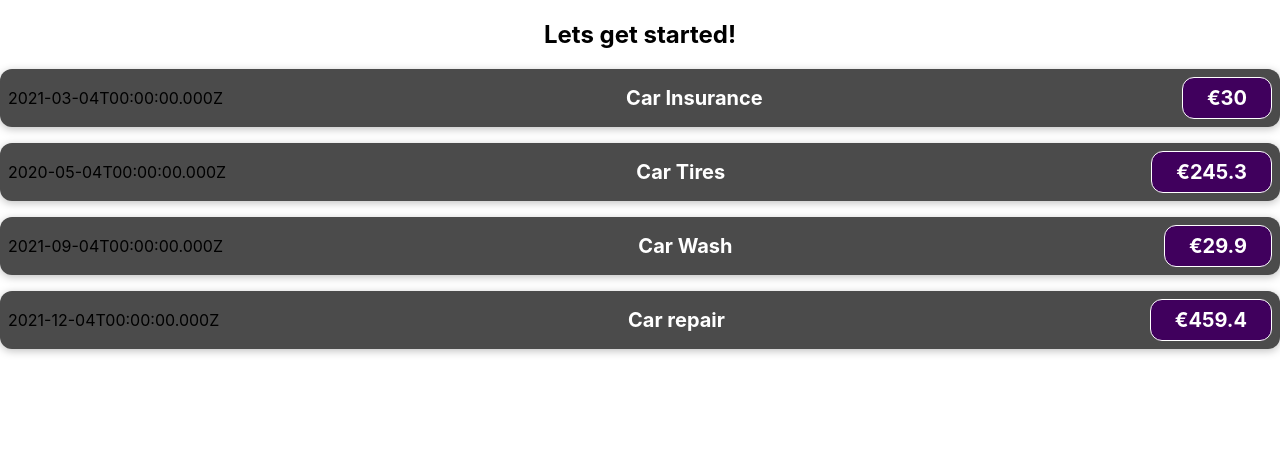
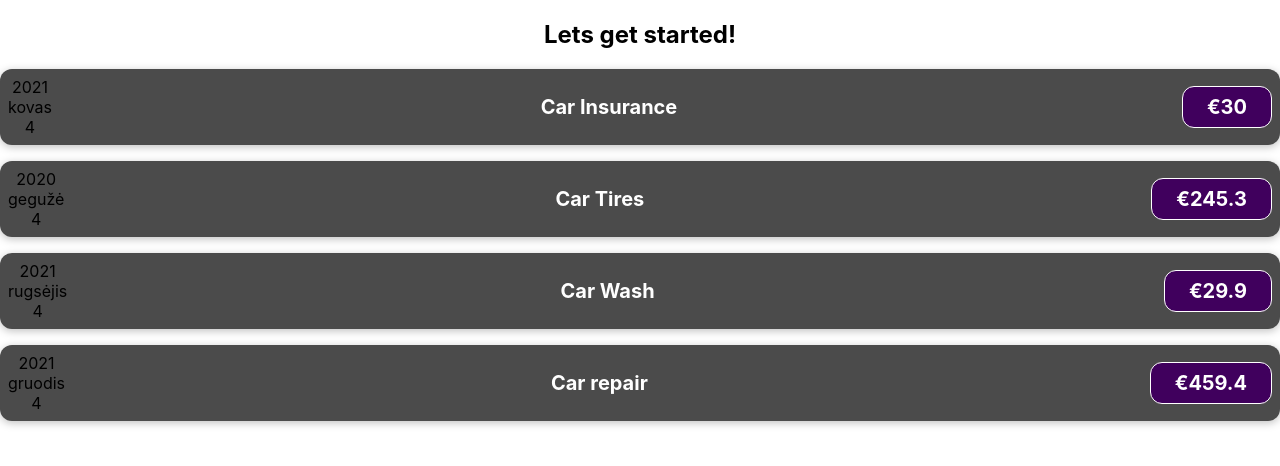
Before and after one commit to rolandasan/react-complete-guide, a React (Create React App) app: page / in a window 1280 px wide. Shown: the top 466 px of the page. Built offline with nearby package versions, Linux system fonts and the light colour scheme.

Commit message:
Added date formatting and updated tests accordingly

```diff
--- a/src/components/ExpenseItem.tsx
+++ b/src/components/ExpenseItem.tsx
@@ -3,9 +3,17 @@ import './ExpenseItem.css';
 import { Expense } from '../models/Expense';
 
 export const ExpenseItem: React.FC<Expense> = (props) => {
+    const expenseDateMonth = props.date.toLocaleDateString('lt-LT', { month: 'long' });
+    const expenseDateYear = props.date.getFullYear();
+    const expenseDateDay = props.date.getDate();
+
     return (
         <div data-testid='expense-item' className='expense-item'>
-            <div data-testid='expense-item-date'>{props.date.toISOString()}</div>
+            <div data-testid='expense-item-date'>
+                <div data-testid='expense-item-date-year'>{expenseDateYear}</div>
+                <div data-testid='expense-item-date-month'>{expenseDateMonth}</div>
+                <div data-testid='expense-item-date-day'>{expenseDateDay}</div>
+            </div>
             <div className='expense-item__description'>
                 <h2 data-testid='expense-item-description'>{props.title}</h2>
                 <div data-testid='expense-item-price' className='expense-item__price'>
```
Also changed, not shown: 1 other file (tests, documents, lock files or other folders).
